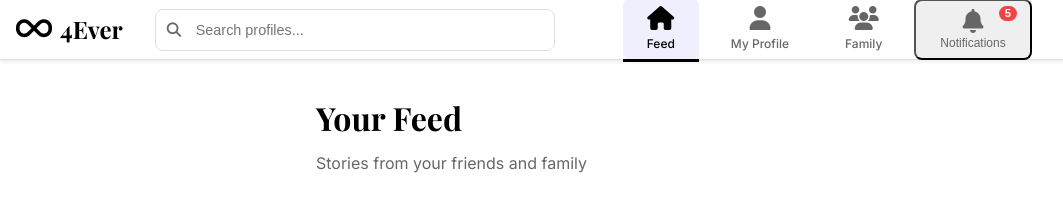
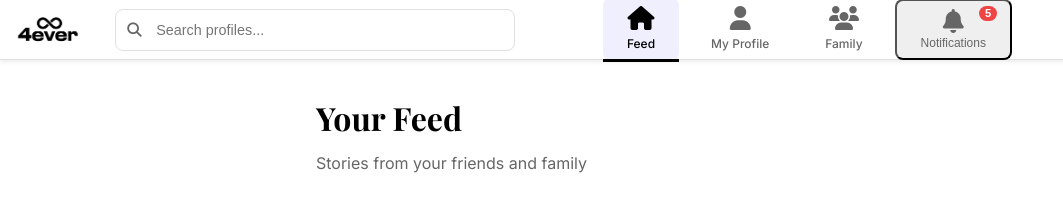
Before and after one commit to Gio-Fullstack/4evertest, a website: page index.html in a window 1280 px wide. Shown: the top 208 px of the page, 0-1063 px from the left. Drawn offline with nearby package versions, Linux system fonts and the light colour scheme.

Commit message:
Update navigation logo to custom 4Ever logo image

```diff
--- a/index.html
+++ b/index.html
@@ -309,8 +309,7 @@
     <!-- Include Navigation -->
     <nav class="main-navigation">
         <a href="feed.html" class="nav-logo">
-            <i class="fas fa-infinity"></i>
-            <span>4Ever</span>
+            <img src="images/4ever-logo.png" alt="4Ever" class="nav-logo-img">
         </a>
 
         <div class="nav-search-container">
--- a/styles/navigation.css
+++ b/styles/navigation.css
@@ -34,6 +34,12 @@
 
 .nav-logo i {
     font-size: 1.8rem;
+}
+
+.nav-logo-img {
+    height: 40px;
+    width: auto;
+    object-fit: contain;
 }
 
 /* Search Functionality */
@@ -408,6 +414,10 @@
     .nav-logo i {
         font-size: 1.5rem;
     }
+
+    .nav-logo-img {
+        height: 32px;
+    }
 }
 
 /* Notifications Dropdown */
```
Also changed, not shown: components/navigation.html (+1 -2 lines), feed.html (+1 -2 lines), profile-view.html (+1 -2 lines), profile.html (+1 -2 lines), images/4ever-logo.png (added).
